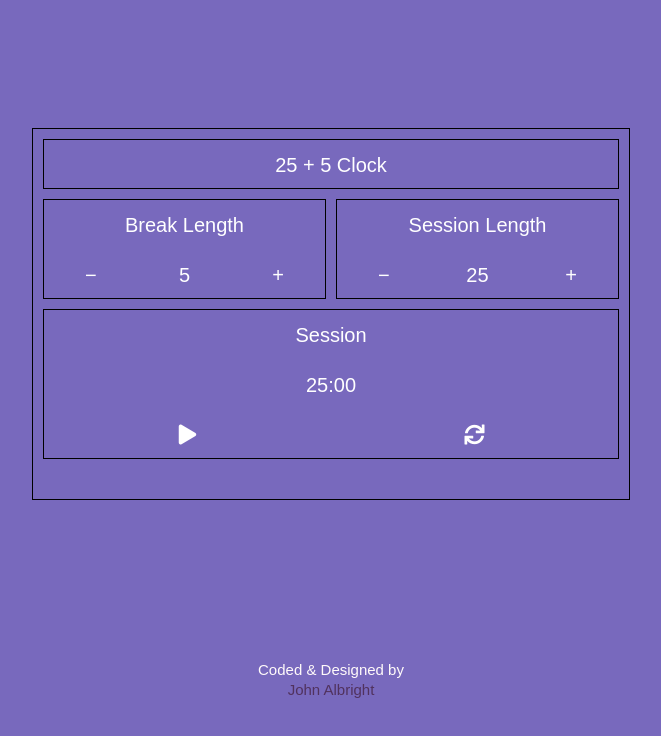
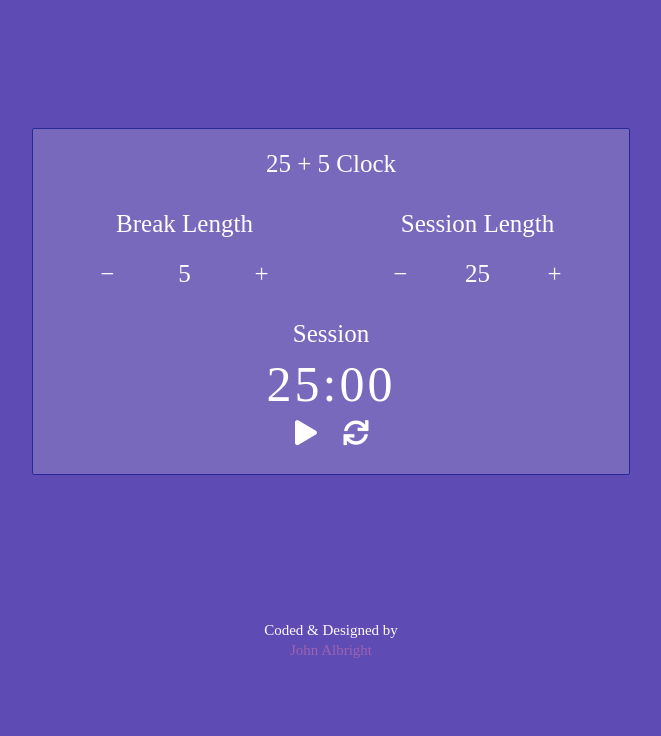
Before and after one commit to john-albright/25-plus-5-clock-free-code-camp, a React app: page / in a window 1280 px wide. Shown: the whole page, without its empty margins (309-970 px from the left). Built offline with nearby package versions, Linux system fonts and the light colour scheme.

Commit message:
Modified styles of the application; cleaned up the code a bit; deployed app to gh-pages; future tasks: simplify the communication between components and reduce the use of state variables

```diff
--- a/package.json
+++ b/package.json
@@ -1,20 +1,22 @@
 {
   "name": "25-plus-5-clock-free-code-camp",
+  "homepage": "http://john-albright.github.io/25-plus-5-clock-free-code-camp",
   "version": "0.1.0",
   "private": true,
   "dependencies": {
     "@testing-library/jest-dom": "^5.16.1",
     "@testing-library/react": "^12.1.2",
     "@testing-library/user-event": "^13.5.0",
+    "gh-pages": "^3.2.3",
     "react": "^17.0.2",
     "react-dom": "^17.0.2",
-    "react-redux": "^7.2.6",
     "react-scripts": "5.0.0",
-    "redux": "^4.1.2",
     "web-vitals": "^2.1.2"
   },
   "scripts": {
     "start": "react-scripts start",
+    "predeploy": "npm run build",
+    "deploy": "gh-pages -d build",
     "build": "react-scripts build",
     "test": "react-scripts test",
     "eject": "react-scripts eject"
--- a/public/index.html
+++ b/public/index.html
@@ -42,7 +42,7 @@
       To create a production bundle, use `npm run build` or `yarn build`.
     -->
     <!-- FREE CODE CAMP bundle for testing projects -->
-    <script src="https://cdn.freecodecamp.org/testable-projects-fcc/v1/bundle.js"></script>
+    <!-- <script src="https://cdn.freecodecamp.org/testable-projects-fcc/v1/bundle.js"></script>-->
     <div id="footer">
       <div>Coded & Designed by</div>
       <div><a href="https://john-albright.github.io/" target="_blank" rel="noreferrer">John Albright</a></div>
--- a/src/index.css
+++ b/src/index.css
@@ -1,9 +1,9 @@
 body {
-  background-color: rgb(120, 105, 189);
+  background-color: rgb(95, 75, 180);
   margin: 0px;
   color: white;
-  font-size: 20px;
-  font-family: Arial, Helvetica, sans-serif;
+  font-size: 25px;
+  font-family: Avenir;
 }
 
 #root {
@@ -13,14 +13,16 @@ body {
 
 #main {
   width: 45%;
-  height: 350px;
+  height: 325px;
   margin: 10% auto;
   padding: 10px;
   display: grid;
   grid-template-columns: repeat(2, 1fr);
   grid-gap: 10px;
   grid-template-rows: 50px 100px 150px;
-  border: 1px solid black;
+  background-color: rgb(120, 105, 189);
+  border: 1px solid rgb(40, 40, 156);
+  border-radius: 2px;
 }
 
 #main > div {
@@ -30,13 +32,11 @@ body {
 }
 
 #app-title {
-  border: 1px solid black;
   grid-column: 1/3;
   grid-row: 1;
 }
 
 .adjustment-block {
-  border: 1px solid black;
   display: grid;
   grid-template-columns: repeat(3, 1fr);
 }
@@ -47,7 +47,6 @@ body {
 }
 
 #timer-block {
-  border: 1px solid black;
   grid-column: 1/3;
   display: grid;
   grid-template-columns: repeat(2, 1fr);
@@ -57,18 +56,50 @@ body {
   grid-column: 1/3;
 }
 
-#session-increment:hover, #break-increment:hover, #session-decrement:hover, #break-decrement:hover,
-#start_stop:hover, #reset:hover {
+#session-increment:hover, #session-increment:active,
+#break-increment:hover, #break-increment:active,
+#session-decrement:hover, #session-decrement:active,
+#break-decrement:hover, #break-decrement:active,
+#start_stop:hover, #start_stop:active,
+#reset:hover, #reset:active {
   color: rgb(67, 39, 189);
   cursor: pointer;
   transition: all 0.3s ease-in;
+}
+
+#reset {
+  width: 50px;
+}
+
+#start_stop {
+  width: 50px;
+  justify-self: end;
+}
+
+#session-increment, #break-increment {
+  width: 60px;
+}
+
+#session-decrement, #break-decrement {
+  width: 60px;
+  justify-self: end;
+}
+
+#session-length, #break-length {
+  width: 60px;
+  justify-self: center;
+}
+
+#time-left {
+  font-size: 50px;
+  letter-spacing: 3px;
 }
 
 #footer {
   color: snow;
   display: flex;
   position: absolute;
-  top: 85%;
+  top: 80%;
   left: 50%;
   transform: translate(-50%, -50%);
   line-height: 20px;
@@ -83,7 +114,7 @@ body {
 }
 
 #footer a:link, a:visited {
-  color: rgb(81, 50, 94);
+  color: rgb(155, 99, 179);
   transition: all 0.3s linear;
 }
 
--- a/src/index.js
+++ b/src/index.js
@@ -1,95 +1,10 @@
 import React, { useEffect, useState, useRef } from 'react';
 import ReactDOM from 'react-dom';
-//import { Provider, connect } from 'react-redux';
-//import { createStore } from 'redux';
 import './index.css';
 
 // Global variables
 const initialSessionTime = 25;
 const initialBreakTime = 5;
-
-/*=============
-   REDUX CODE
-===============*/
-/*
-const INCREMENT_SESSION = 'INCREMENT_SESSION';
-const DECREMENT_SESSION = 'DECREMENT_SESSION';
-const INCREMENT_BREAK = 'INCREMENT_BREAK';
-const DECREMENT_BREAK = 'DECREMENT_BREAK';
-const RESET = 'RESET';
-
-// Actions
-
-const incrementSession = () => {
-  return {
-    type: INCREMENT_SESSION
-  };
-}
-
-const decrementSession = () => {
-  return {
-    type: DECREMENT_SESSION
-  };
-}
-
-const incrementBreak = () => {
-  return {
-    type: INCREMENT_BREAK
-  };
-}
-
-const decrementBreak = () => {
-  return {
-    type: DECREMENT_BREAK
-  };
-}
-
-const reset = () => {
-  return {
-    type: RESET
-  };
-}
-
-// Initial state to be used as a default argument in the reducer
-const initialState = {
-  sessionTime: initialSessionTime,
-  breakTime: initialBreakTime
-};
-
-// Reducer
-const timeReducer = (state = initialState, action) => {
-  switch(action.type) {
-      case INCREMENT_SESSION:
-          return {
-              sessionTime: state.sessionTime + 1
-          };
-      case DECREMENT_SESSION:
-          return {
-              sessionTime: state.sessionTime - 1
-          }
-      case INCREMENT_BREAK:
-          return {
-              breakTime: state.breakTime + 1
-          };
-      case DECREMENT_BREAK:
-          return {
-              breakTime: state.breakTime - 1
-          }
-      case RESET:
-          return  {
-            sessionTime: initialSessionTime,
-            breakTime: initialBreakTime
-          }
-      default:
-          return state;
-  }
-}
-
-*/
-
-/*=============
-   REACT CODE
-===============*/
 
 const AdjustmentBlock = props => {
 
@@ -100,24 +15,22 @@ const AdjustmentBlock = props => {
     //console.log("allow change:", props.allowChange);
     if (!props.allowChange) {
       setNumber(number => number - 1 < 1 ? number : number - 1);
-      //console.log("decrement" + id);
-      //props.changeMade(true);
+      //console.log(`decrement ${id}`);
     }
   }
 
   const incrementCount = () => {
     if (!props.allowChange) {
       setNumber(number => number + 1 > 60 ? number : number + 1);
-      //console.log("increment" + id);
-      //props.changeMade(true);
+      //console.log(`increment ${id}`);
     }
   }
 
   useEffect(() => {
     //console.log(`${id}: ${number}`);
+    //console.log(props.toReset);
 
-    //console.log(props.toReset);
-    if (props.toReset /* && number !== props.toReset*/) {
+    if (props.toReset) {
       setNumber(props.toReset);
       props.doneReset(false);
     }
@@ -205,21 +118,13 @@ const Timer = props => {
 
   useEffect(() => {
 
-    // Load the audio file after the component has loaded
-    /*
-    if (audioRef.current == null) {
-      //console.log(document.getElementById("beep"));
-      audioRef.current = document.getElementById("beep");
-      //console.log(audioRef.current);
-    }*/
-
     // Helper function for the startStopClock function
     const reduceTime = () => {
       if (startClock) setTimeLeft(timeLeft - 1);
       //console.log(timeLeft);
     }
 
-    props.canAdjust(startClock); // check
+    props.canAdjust(startClock);
 
     if (startClock) {
       if (timeLeft > 0) {
@@ -233,10 +138,6 @@ const Timer = props => {
         else setTimeLeft(sessionTime * 60)
       }
     }
-
-    /*if (!startClock) {
-      clearTimeout(timerRef.current);
-    }*/
 
     if (timeLeft === 0) {
       audioRef.current = document.getElementById("beep");
@@ -301,7 +202,6 @@ const App = props => {
   const [sessionTime, setSessionTime] = useState(initialSessionTime);
   const [timerOn, setTimerOn] = useState(false);
   const [reset, setReset] = useState(false);
-  //const [changeMode, setChangeMode] = useState(true);
 
   const breakUpdate = (number) => {
     setBreakTime(number);
```
Also changed, not shown: README.md, 1 other file.
